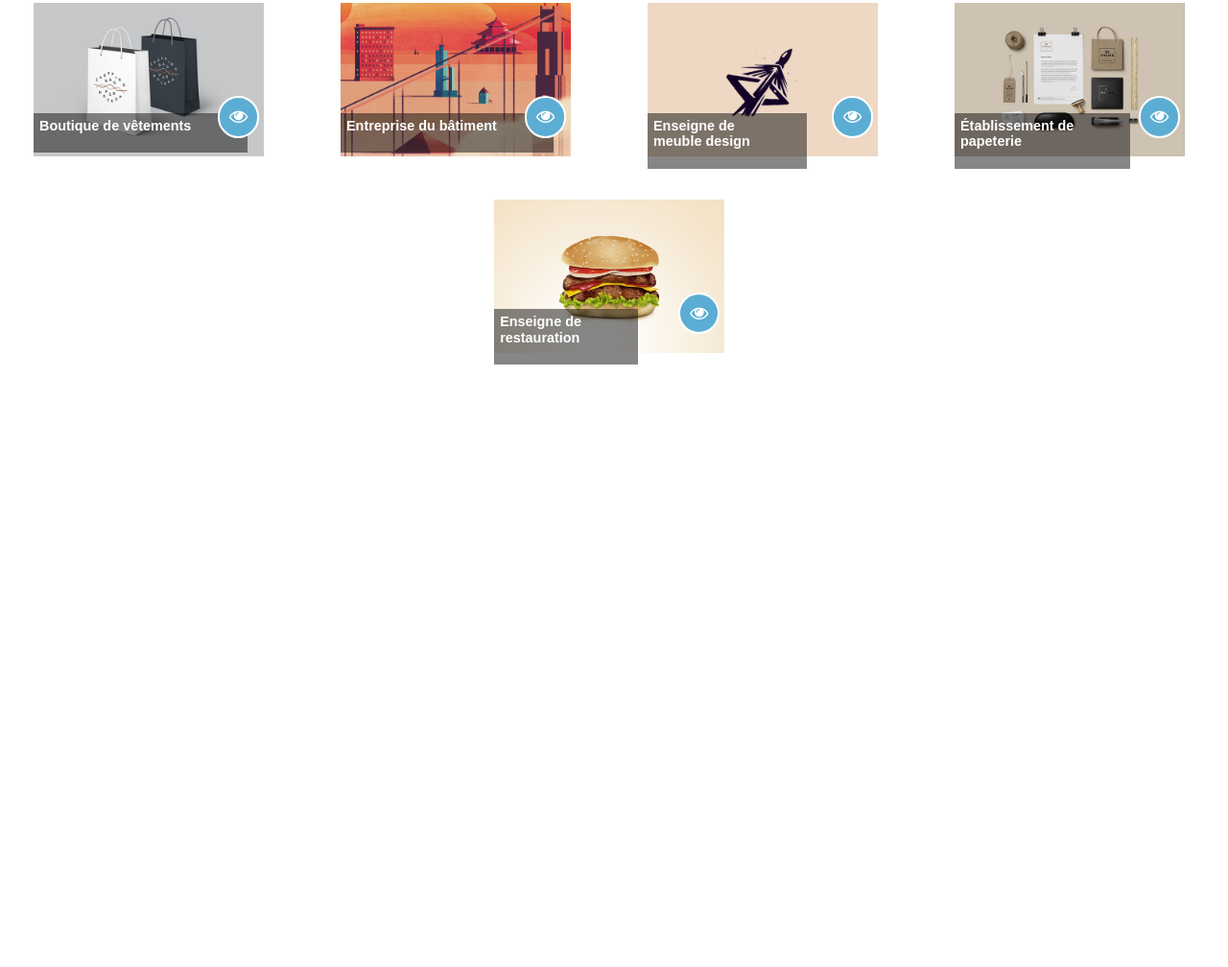
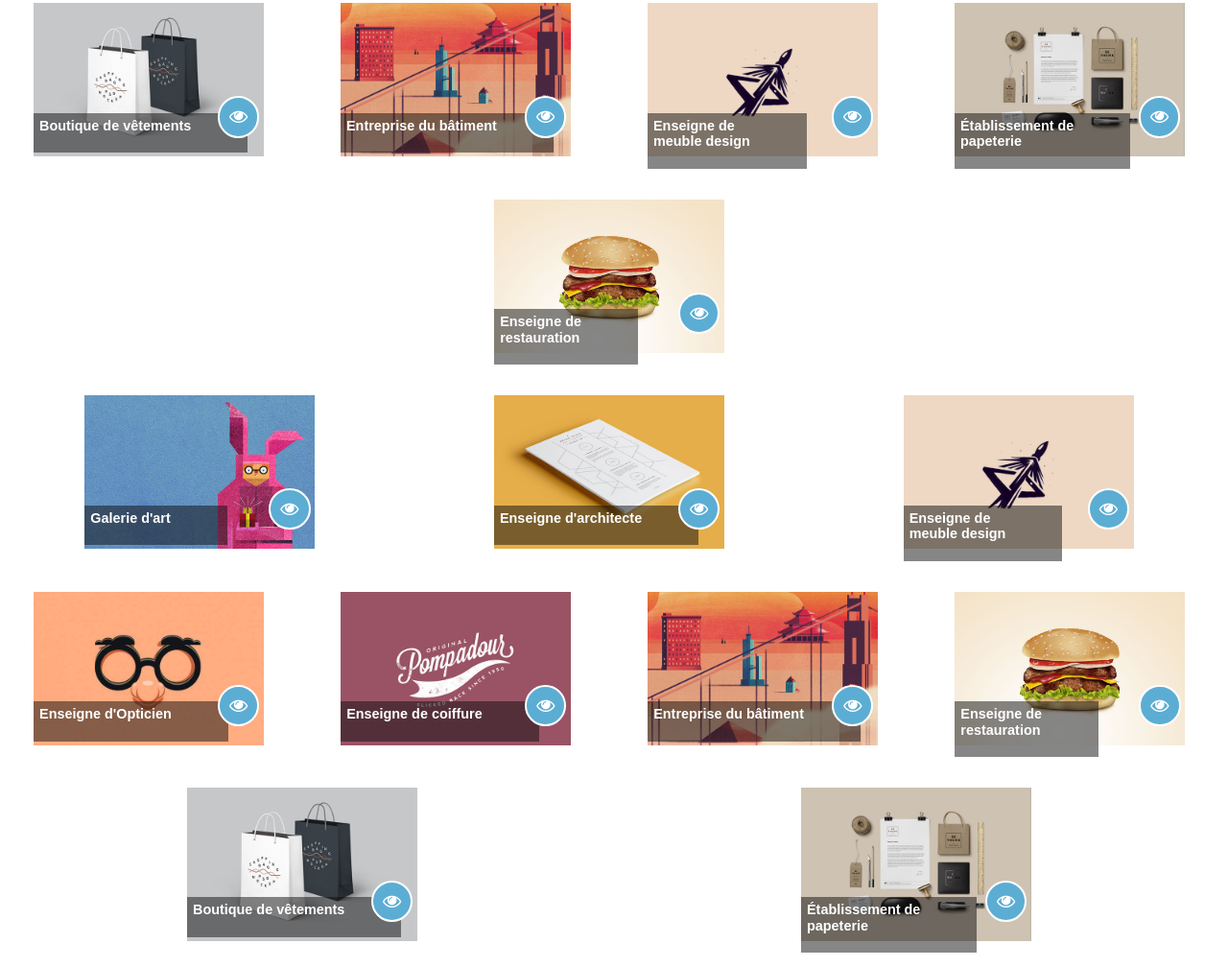
Before and after one commit to LaureenPerrin/project1, a plain HTML site: page index.html in a window 1280 px wide. Shown: the part 1978-2986 px from the top of the page at 96% size. Before the commit the page ends 2373 px from the top, so only its background shows below. Drawn offline with Linux system fonts and the light colour scheme.

Commit message:
add tag (div id:creative, corporate, and portfolio_img) and its content

```diff
--- a/index.html
+++ b/index.html
@@ -205,6 +205,52 @@
             		</div>
             	</div>
 
+            	<div id="creative">
+            		<div class="img_portfolio">
+            			<img class="img" src="images/portfolio/02.jpg" alt="Galerie d'art"/>
+            			<span class="texte_img"><p>Galerie d'art</p><i class="fa fa-eye fa-2x" aria-hidden="true"></i></span>
+            		</div>
+            		<div class="img_portfolio">
+            			<img class="img" src="images/portfolio/04.jpg" alt="Enseigne d'architecte"/>
+            			<span class="texte_img"><p>Enseigne d'architecte</p><i class="fa fa-eye fa-2x" aria-hidden="true"></i></span>
+            		</div>
+            			<div class="img_portfolio">
+            			<img class="img" src="images/portfolio/07.jpg" alt="Enseigne de meuble design"/>
+            			<span class="texte_img"><p>Enseigne de </br>meuble design</p><i class="fa fa-eye fa-2x" aria-hidden="true"></i></span>
+            		</div>
+            	</div>
+
+            	<div id="corporate">
+            		<div class="img_portfolio">
+            			<img class="img" src="images/portfolio/01.jpg" alt="opticien"/>
+            			<span class="texte_img"><p class="fond1">Enseigne d'Opticien</p><i class="fa fa-eye fa-2x" aria-hidden="true"></i></span>
+            		</div>
+            		<div class="img_portfolio">
+            			<img class="img" src="images/portfolio/03.jpg" alt="Enseigne de coiffure"/>
+            			<span class="texte_img"><p>Enseigne de coiffure</p><i class="fa fa-eye fa-2x" aria-hidden="true"></i></span>
+            		</div>
+            		<div class="img_portfolio">
+            			<img class="img" src="images/portfolio/06.jpg" alt="Entreprise du bâtiment"/>
+            			<span class="texte_img"><p>Entreprise du bâtiment</p><i class="fa fa-eye fa-2x" aria-hidden="true"></i></span>
+            		</div>
+            		<div class="img_portfolio">
+            			<img class="img" src="images/portfolio/full.jpg" alt="Enseigne de restauration"/>
+            			<span class="texte_img"><p>Enseigne de </br>restauration</p><i class="fa fa-eye fa-2x" aria-hidden="true"></i></span>
+            		</div>
+            	</div>
+
+            	<div id="portfolio_img">
+            		<div class="img_portfolio">
+            			<img class="img" src="images/portfolio/05.jpg" alt="Boutique de prêt-à-porter"/>
+            			<span class="texte_img"><p>Boutique de vêtements</p><i class="fa fa-eye fa-2x" aria-hidden="true"></i></span>
+            		</div>
+                    <div class="img_portfolio">
+            			<img class="img" src="images/portfolio/08.jpg" alt="Établissement de  fourniture et papeterie"/>
+            			<span class="texte_img"><p>Établissement de </br>papeterie</p><i class="fa fa-eye fa-2x" aria-hidden="true"></i></span>
+            		</div>
+            	</div>
+
+
 
 
 		    </section>
--- a/style.css
+++ b/style.css
@@ -651,6 +651,27 @@ header
   padding: 5px 59px 20px 6px;
 }
 
+#creative
+{
+  display:flex;
+  justify-content: space-around;
+  flex-wrap: wrap;
+}
+
+#corporate
+{
+  display:flex;
+  justify-content: space-around;
+  flex-wrap: wrap;
+}
+
+#portfolio_img
+{
+  display:flex;
+  justify-content: space-around;
+  flex-wrap: wrap;
+}
+
 /*_________________________media queries tablets________________________*/
 @media(min-width:768px)
 {
```
